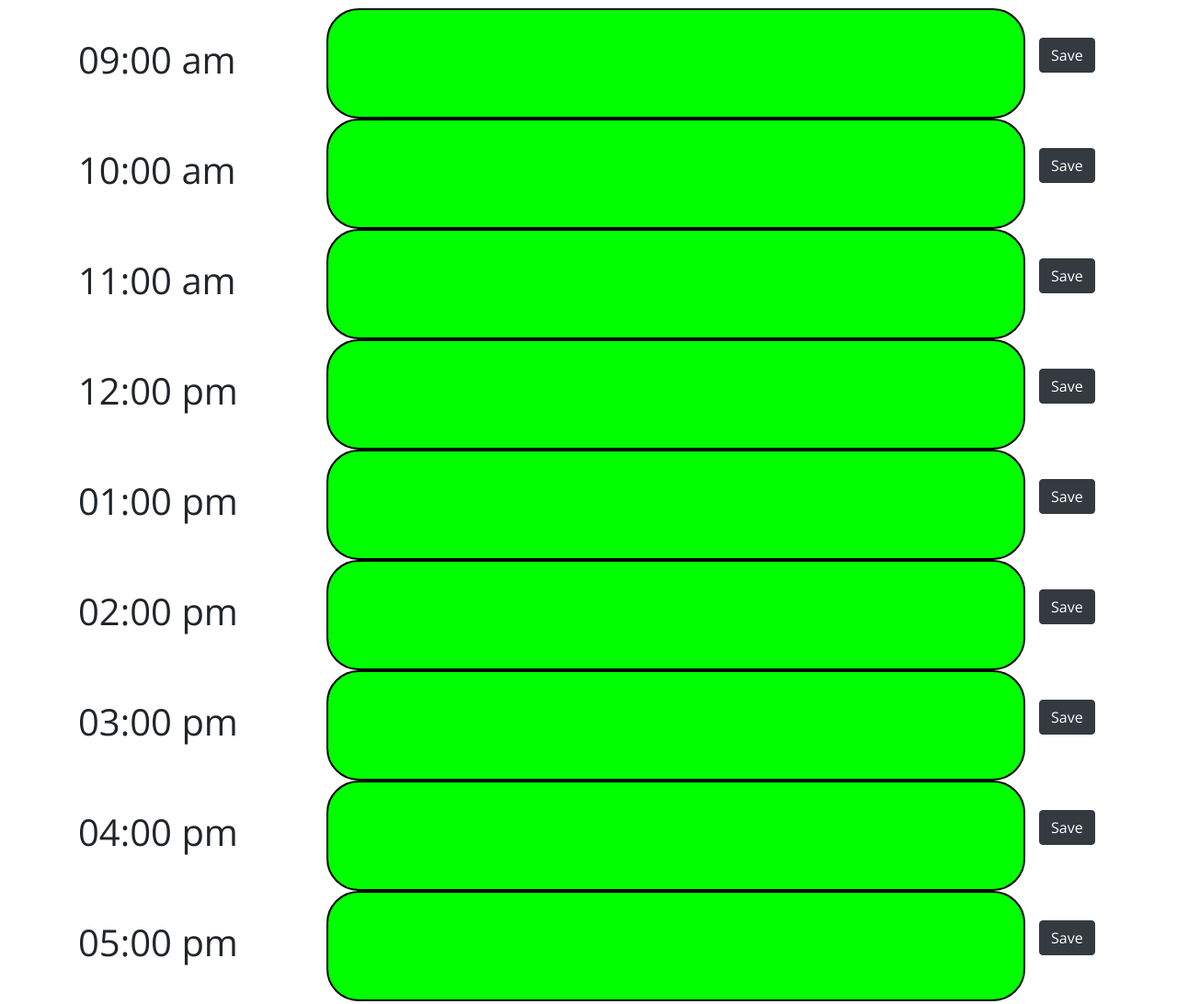
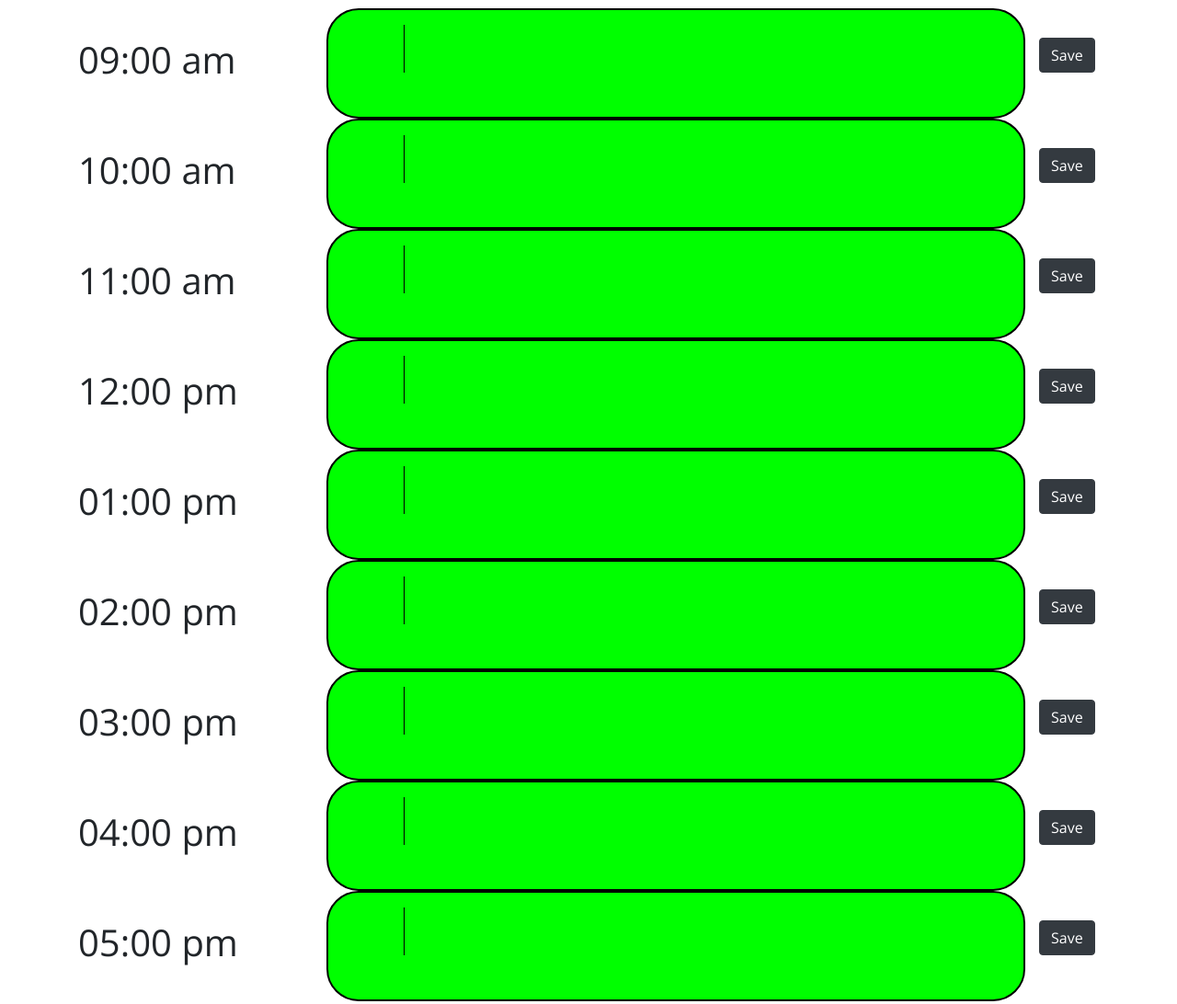
Before and after one commit to krislg420/Daily-Scheduler, a plain HTML site: page index.html in a window 1280 px wide. Shown: the part 380-1472 px from the top of the page at 92% size. Drawn offline with nearby package versions, Linux system fonts and the light colour scheme.

Commit message:
messing with date

```diff
--- a/index.html
+++ b/index.html
@@ -27,14 +27,17 @@
             document.getElementById("date").innerHTML = Date();
         </script>
     </header>
-     <div class="container">
+    <div class="container">
 
         <!-- Timeblocks go here -->
         <div class="row">
             <div class="col-md-3">
                 <h1>09:00 am</h1>
             </div>
-            <div class="col-md-8"></div>
+            <div class="col-md-8">
+                <textarea id="task" placeholder="New Task"> </textarea>
+
+            </div>
             <div class="col-md-1">
                 <button type="button" class="btn btn-dark">Save</button>
             </div>
@@ -42,56 +45,72 @@
             <div class="col-md-3">
                 <h1>10:00 am</h1>
             </div>
-            <div class="col-md-8"></div>
+            <div class="col-md-8">
+                <textarea></textarea>
+            </div>
             <div class="col-md-1">
                 <button type="button" class="btn btn-dark">Save</button>
             </div>
             <div class="col-md-3">
                 <h1>11:00 am</h1>
             </div>
-            <div class="col-md-8"></div>
+            <div class="col-md-8">
+                <textarea></textarea>
+            </div>
             <div class="col-md-1">
                 <button type="button" class="btn btn-dark">Save</button>
             </div>
             <div class="col-md-3">
                 <h1>12:00 pm</h1>
             </div>
-            <div class="col-md-8"></div>
+            <div class="col-md-8">
+                <textarea></textarea>
+            </div>
             <div class="col-md-1">
                 <button type="button" class="btn btn-dark">Save</button>
             </div>
             <div class="col-md-3">
                 <h1>01:00 pm</h1>
             </div>
-            <div class="col-md-8"></div>
+            <div class="col-md-8">
+                <textarea></textarea>
+            </div>
             <div class="col-md-1">
                 <button type="button" class="btn btn-dark">Save</button>
             </div>
             <div class="col-md-3">
                 <h1>02:00 pm</h1>
             </div>
-            <div class="col-md-8"></div>
+            <div class="col-md-8">
+                <textarea></textarea>
+            </div>
             <div class="col-md-1">
                 <button type="button" class="btn btn-dark">Save</button>
             </div>
             <div class="col-md-3">
                 <h1>03:00 pm</h1>
             </div>
-            <div class="col-md-8"></div>
+            <div class="col-md-8">
+                <textarea></textarea>
+            </div>
             <div class="col-md-1">
                 <button type="button" class="btn btn-dark">Save</button>
             </div>
             <div class="col-md-3">
                 <h1>04:00 pm</h1>
             </div>
-            <div class="col-md-8"></div>
+            <div class="col-md-8">
+                <textarea></textarea>
+            </div>
             <div class="col-md-1">
                 <button type="button" class="btn btn-dark">Save</button>
             </div>
             <div class="col-md-3">
                 <h1>05:00 pm</h1>
             </div>
-            <div class="col-md-8"></div>
+            <div class="col-md-8">
+                <textarea></textarea>
+            </div>
             <div class="col-md-1">
                 <button type="button" class="btn btn-dark">Save</button>
             </div>
@@ -99,6 +118,7 @@
     </div>
 
 
+
     <script src="https://code.jquery.com/jquery-3.4.1.min.js"></script>
     <script src="https://cdnjs.cloudflare.com/ajax/libs/moment.js/2.24.0/moment.min.js"></script>
 </body>
```
